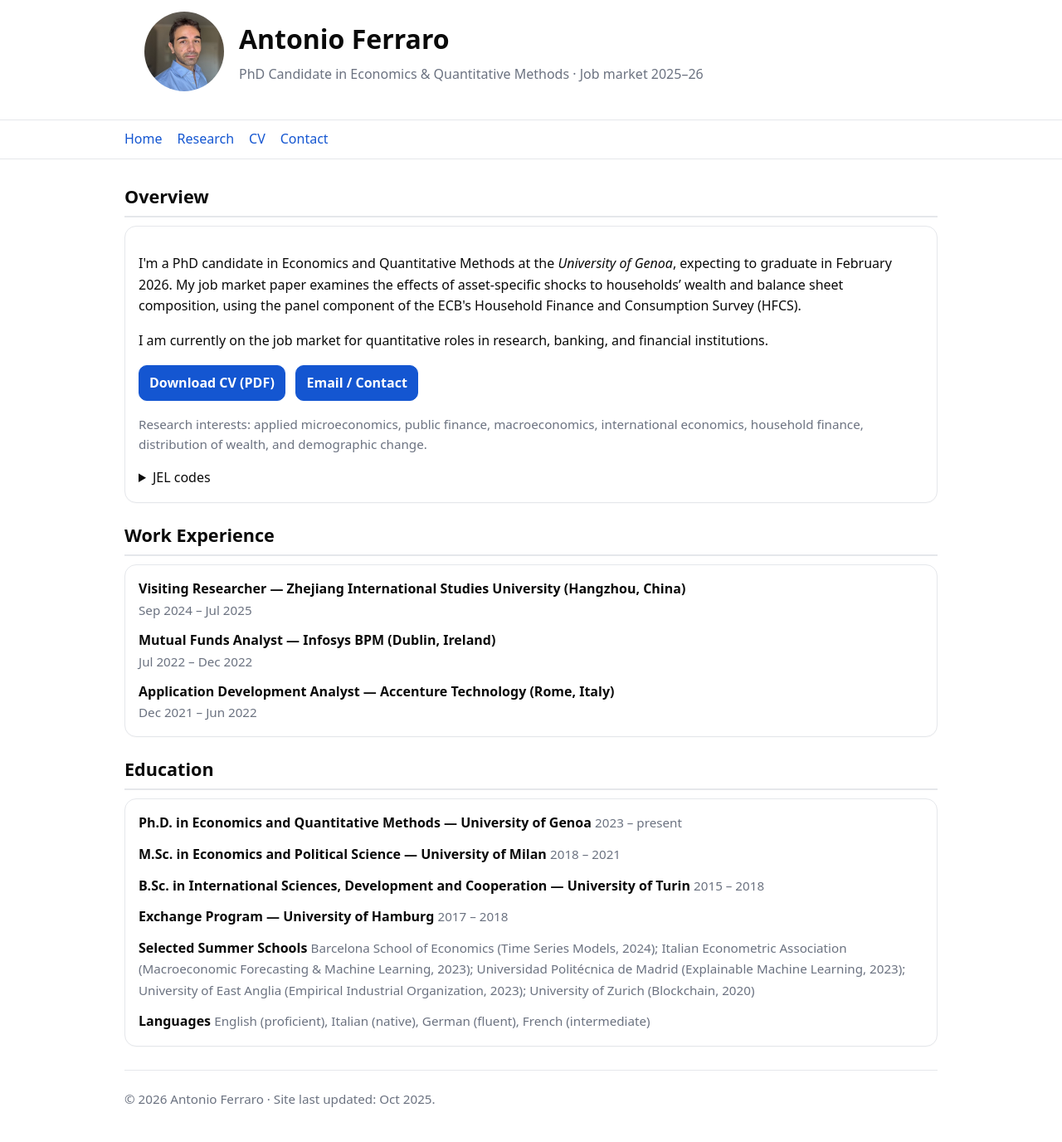
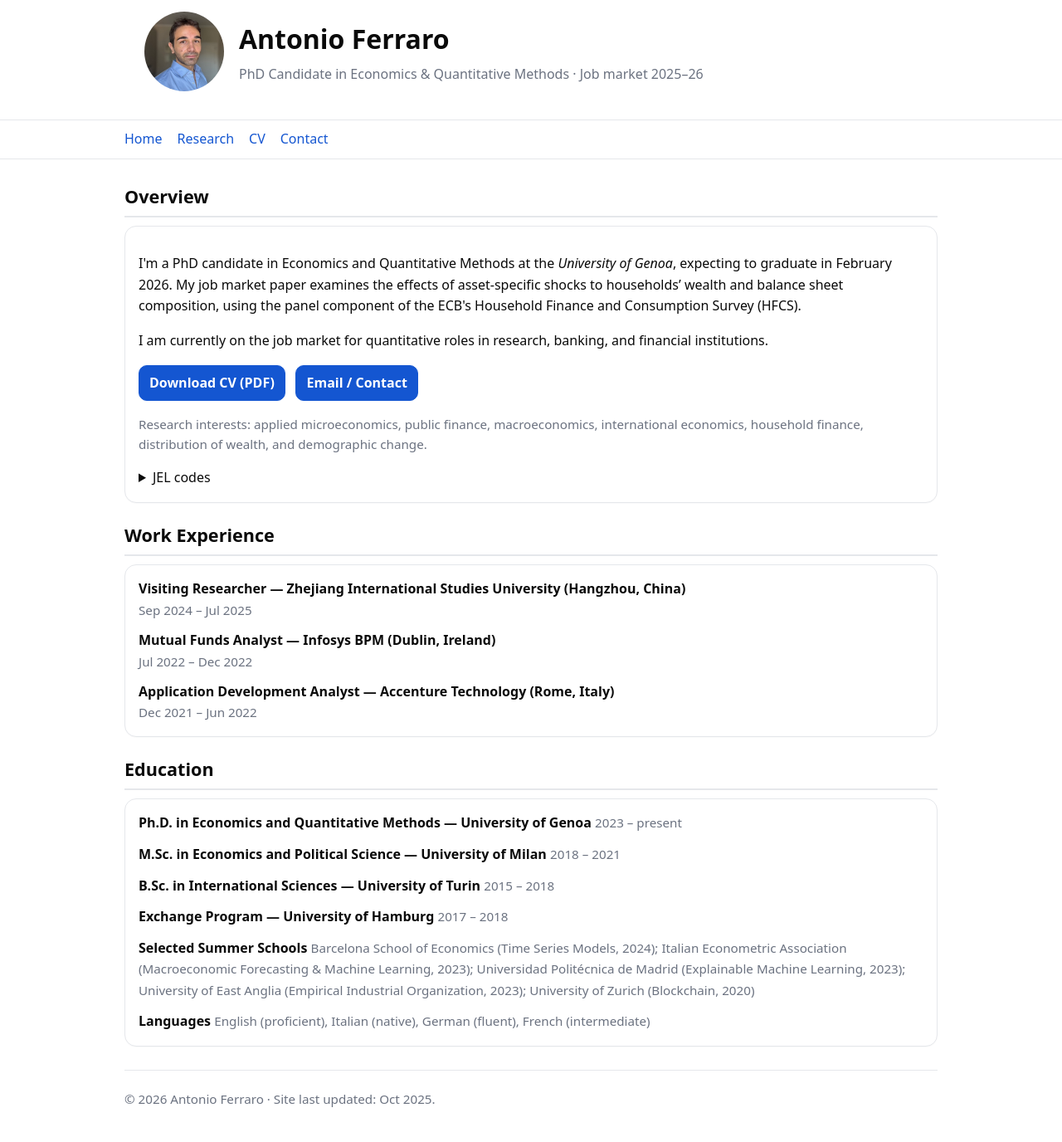
Before and after one commit to ferraroantonio/ferraroantonio.github.io, a Jekyll site: the page built from index.md, in a window 1280 px wide. Shown: the whole page at 83% size. Built offline with Jekyll 4.4.1, drawn with Linux system fonts in a browser that asks for light colours.

Commit message:
Update index.md

```diff
--- a/index.md
+++ b/index.md
@@ -47,7 +47,7 @@ description: "Antonio Ferraro — PhD Candidate in Economics & Quantitative Meth
 <ul class="plain">
   <li class="item"><strong>Ph.D. in Economics and Quantitative Methods — University of Genoa</strong> <span class="meta">2023 – present</span></li>
   <li class="item"><strong>M.Sc. in Economics and Political Science — University of Milan</strong> <span class="meta">2018 – 2021</span></li>
-  <li class="item"><strong>B.Sc. in International Sciences, Development and Cooperation — University of Turin</strong> <span class="meta">2015 – 2018</span></li>
+  <li class="item"><strong>B.Sc. in International Sciences — University of Turin</strong> <span class="meta">2015 – 2018</span></li>
   <li class="item"><strong>Exchange Program — University of Hamburg</strong> <span class="meta">2017 – 2018</span></li>
   <li class="item"><strong>Selected Summer Schools</strong> <span class="meta">Barcelona School of Economics (Time Series Models, 2024); Italian Econometric Association (Macroeconomic Forecasting & Machine Learning, 2023); Universidad Politécnica de Madrid (Explainable Machine Learning, 2023); University of East Anglia (Empirical Industrial Organization, 2023); University of Zurich (Blockchain, 2020)</span></li>
   <li class="item"><strong>Languages</strong> <span class="meta">English (proficient), Italian (native), German (fluent), French (intermediate)</span></li>
```
